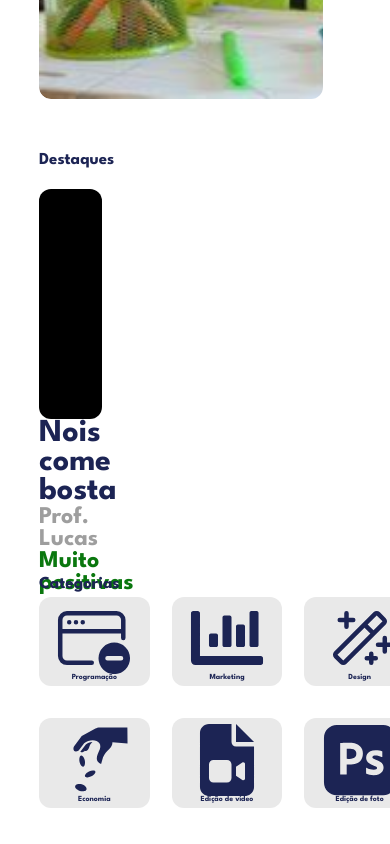
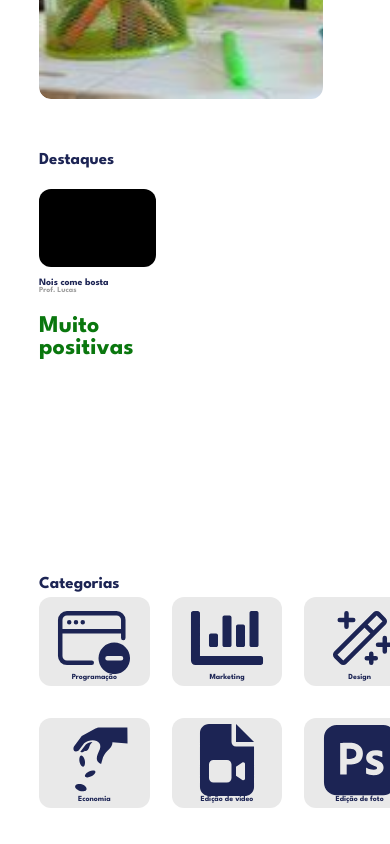
Before and after one commit to joaopedroa1/StudareFront-End, a React (Vite) app: page / in a window 390 px wide. Shown: the part 696-1540 px from the top of the page. Built offline with nearby package versions, Linux system fonts and the light colour scheme.

Commit message:
style: making courses responsive

```diff
--- a/src/components/Curso/style.css
+++ b/src/components/Curso/style.css
@@ -9,12 +9,13 @@
 
 .imagemCurso{
     background-color: black;
-    width: 80%;
-    height: 60%;
+    width: 30vw;
+    height: 20vw;
     border-radius: 12px;
 }
 
 .textoEstilo2{
+    font-size: 2.5vw;
     font-family: "League Spartan", sans-serif;
     color: #1C2454;
 }
@@ -22,7 +23,7 @@
 .textoEstilo3{
     font-family: "League Spartan", sans-serif;
     color: rgb(158, 158, 158);
-    font-size: 24px;
+    font-size: 2vw;
 }
 
 .textoEstiloAnalise1{
```
